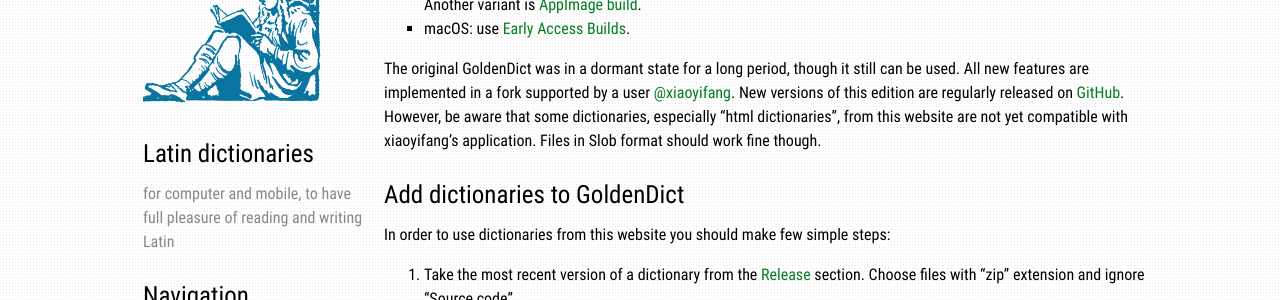
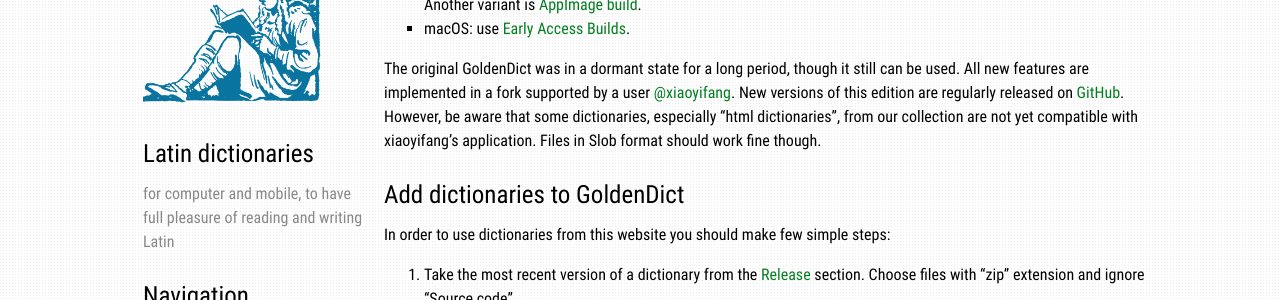
Before and after one commit to latin-dict/latin-dict.github.io, a Jekyll site: the page built from docs/howto.md, in a window 1280 px wide. Shown: the part 173-473 px from the top of the page. Built offline with Jekyll 4.4.1, drawn with Linux system fonts in a browser that asks for light colours.

Commit message:
actions work now

```diff
--- a/docs/howto.md
+++ b/docs/howto.md
@@ -11,7 +11,7 @@
 * Linux: install application from the software manager on your system; choose Qt5-based version if there are options. Another variant is [AppImage build](https://github.com/Abs62/goldendict/releases).
 * macOS: use [Early Access Builds](https://github.com/goldendict/goldendict/wiki/Early-Access-Builds-for-Mac-OS-X).
 
-The original GoldenDict was in a dormant state for a long period, though it still can be used. All new features are implemented in a fork supported by a user [@xiaoyifang](https://github.com/xiaoyifang/goldendict). New versions of this edition are regularly released on [GitHub](https://github.com/xiaoyifang/goldendict/releases). However, be aware that some dictionaries, especially "html dictionaries", from this website are not yet compatible with xiaoyifang's application. Files in Slob format should work fine though.
+The original GoldenDict was in a dormant state for a long period, though it still can be used. All new features are implemented in a fork supported by a user [@xiaoyifang](https://github.com/xiaoyifang/goldendict). New versions of this edition are regularly released on [GitHub](https://github.com/xiaoyifang/goldendict/releases). However, be aware that some dictionaries, especially "html dictionaries", from our collection are not yet compatible with xiaoyifang's application. Files in Slob format should work fine though.
 
 
 # Add dictionaries to GoldenDict
```
